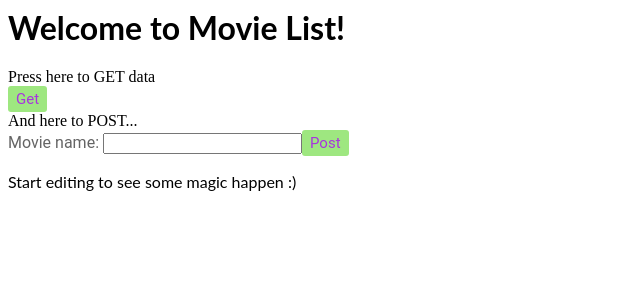
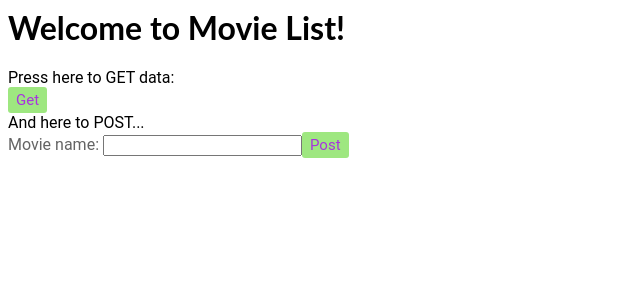
Before and after one commit to guyshellem/movies-ui, an Angular app: page / in a window 1280 px wide. Shown: the top 300 px of the page, without its empty margins (0-640 px from the left). Built offline with nearby package versions, Linux system fonts and the light colour scheme.

Commit message:
3 files modified

```diff
--- a/src/app/app.component.html
+++ b/src/app/app.component.html
@@ -1,7 +1,3 @@
 <header name="{{ name }}"></header>
 
 <app-movie></app-movie>
-
-<p>
-  Start editing to see some magic happen :)
-</p>
--- a/src/app/movie/movie.component.css
+++ b/src/app/movie/movie.component.css
@@ -1,6 +1,14 @@
 * {
   font-family: 'Roboto', Arial, sans-serif;
   color: #646464;
+  box-sizing: border-box;
+  -webkit-font-smoothing: antialiased;
+  -moz-osx-font-smoothing: grayscale;
+}
+
+a {
+  font-family: 'Roboto', Arial, sans-serif;
+  color: #000000;
   box-sizing: border-box;
   -webkit-font-smoothing: antialiased;
   -moz-osx-font-smoothing: grayscale;
@@ -34,3 +42,8 @@ button {
   border: none;
   padding: 4px 8px;
 }
+
+button:hover {
+  color: #c566f1;
+  background-color: #a0d68a;
+}
--- a/src/app/movie/movie.component.html
+++ b/src/app/movie/movie.component.html
@@ -1,11 +1,11 @@
-Press here to GET data
+<a>Press here to GET data:</a>
 <div>
   <button (click)='showMovies();'>
     Get
   </button>
 </div>
 
-And here to POST...
+<a>And here to POST...</a>
 <div>
   <label>Movie name:
     <input #movieName>
```
